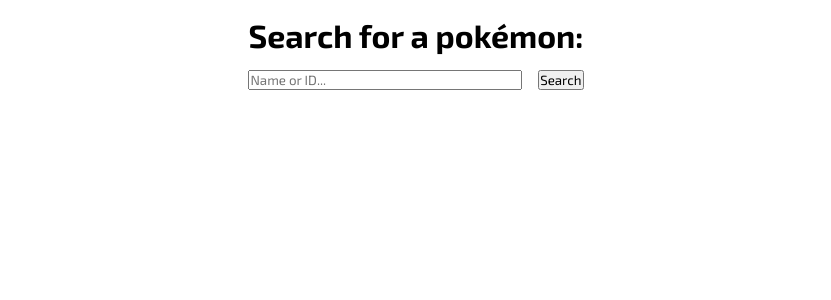
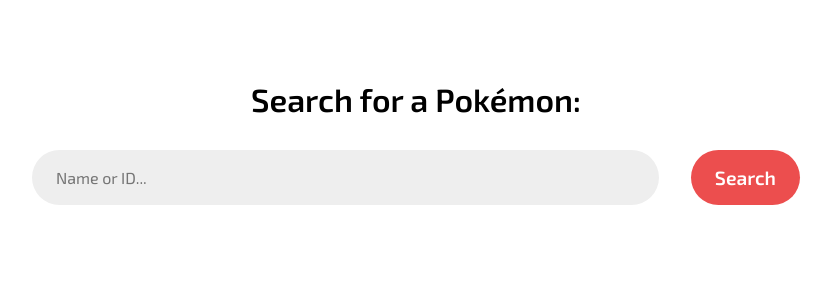
Before and after one commit to mikaelalundstrom/poke-stats, a React (Vite) app: page / in a window 1280 px wide. Shown: the top 300 px of the page, without its empty margins (224-1055 px from the left). Built offline with nearby package versions, Linux system fonts and the light colour scheme.

Commit message:
css styling

```diff
--- a/index.html
+++ b/index.html
@@ -3,6 +3,11 @@
   <head>
     <meta charset="UTF-8" />
     <meta name="viewport" content="width=device-width, initial-scale=1.0" />
+    <link
+      rel="shortcut icon"
+      href="https://raw.githubusercontent.com/PokeAPI/sprites/master/sprites/items/poke-ball.png"
+      type="image/x-icon"
+    />
     <title>PokéStats</title>
   </head>
   <body>
--- a/src/App.tsx
+++ b/src/App.tsx
@@ -30,19 +30,19 @@
                 pokemon.name,
                 pokemon.id,
                 pokemon.types.join(", "),
-                `${pokemon.height * 0.1}m`,
-                `${pokemon.weight}kg`,
+                `${pokemon.height / 10}m`,
+                `${pokemon.weight / 10}kg`,
               ]}
             />
           </div>
           <h2>Base Stats</h2>
           <Table
-            headings={pokemon.stats.map((stat) => stat.name.replace("-", " "))}
+            headings={pokemon.stats.map((stat) => stat.name.replace("special-", "Sp. "))}
             data={pokemon.stats.map((stat) => stat.stat)}
           />
         </article>
       ) : (
-        <h2>{searchMsg}</h2>
+        <h2 className="search-message">{searchMsg}</h2>
       )}
     </main>
   );
--- a/src/Components/SearchForm.tsx
+++ b/src/Components/SearchForm.tsx
@@ -12,7 +12,7 @@
     e.preventDefault();
     try {
       setIsLoading(true);
-      setSearchMsg("Loading");
+      setSearchMsg("Loading...");
       const form = e.target as HTMLFormElement;
       const searchInput = form.searchInput.value as HTMLInputElement;
 
@@ -26,7 +26,6 @@
         throw new Error("Something went wrong during search");
       } else {
         const data = await response.json();
-        console.log(data);
 
         const typesArr: string[] = [];
         data.types.forEach((type: { type: { name: string } }) => {
@@ -37,7 +36,6 @@
         data.stats.forEach((stat: { stat: { name: string }; base_stat: number }) => {
           statsArr.push({ name: stat.stat.name, stat: stat.base_stat.toString() });
         });
-        console.log(statsArr);
 
         setPokemon({
           name: data.name,
@@ -67,7 +65,7 @@
   return (
     <form onSubmit={handleSearch} className="search-form">
       <label htmlFor="searchInput">
-        <h1>Search for a pokémon:</h1>
+        <h1>Search for a Pokémon:</h1>
       </label>
       <div>
         <input id="searchInput" type="text" placeholder="Name or ID..." required />
--- a/src/Components/Table.tsx
+++ b/src/Components/Table.tsx
@@ -5,7 +5,7 @@
 
 function Table({ headings, data }: IProps) {
   return (
-    <table>
+    <table className="table">
       <thead>
         <tr>
           {headings.map((heading: string, i: number) => (
--- a/src/css/App.css
+++ b/src/css/App.css
@@ -1,6 +1,63 @@
 main {
   display: flex;
   flex-direction: column;
-  gap: 1rem;
-  padding: 1rem;
+  gap: 5rem;
+  padding: 5rem 1rem;
+  width: 100%;
+
+  .result {
+    display: flex;
+    flex-direction: column;
+    gap: 1rem;
+    animation: fadein-slidein 0.7s;
+
+    div {
+      display: flex;
+      gap: 2rem;
+
+      figure {
+        width: 7rem;
+        height: 7rem;
+        background-color: #eee;
+        aspect-ratio: 1;
+        display: flex;
+        justify-content: center;
+        align-items: center;
+
+        img {
+          width: 96px;
+          height: 96px;
+        }
+      }
+    }
+  }
+
+  h2 {
+    font-weight: 600;
+    padding-top: 1rem;
+
+    &.search-message {
+      text-align: center;
+    }
+  }
 }
+
+@keyframes fadein {
+  from {
+    opacity: 0;
+  }
+  to {
+    opacity: 1;
+  }
+}
+
+@keyframes fadein-slidein {
+  from {
+    opacity: 0;
+    transform: translateY(3rem);
+  }
+  to {
+    opacity: 1;
+    transform: translateY(0);
+  }
+}
--- a/src/css/SearchForm.css
+++ b/src/css/SearchForm.css
@@ -1,14 +1,46 @@
 form.search-form {
   display: flex;
   flex-direction: column;
-  gap: 1rem;
+  gap: 2rem;
+
+  h1 {
+    font-weight: 600;
+    text-align: center;
+  }
 
   div {
     display: flex;
-    gap: 1rem;
+    gap: 2rem;
 
     input {
       flex: 1;
+      font-size: 1rem;
+      padding: 1rem 1.5rem;
+      border-radius: 5rem;
+      border: none;
+      background-color: #eee;
+
+      &:focus {
+        outline: #9c9c9c 2px solid;
+      }
+    }
+
+    button {
+      font-size: 1.2rem;
+      padding: 1rem 1.5rem;
+      border-radius: 5rem;
+      border: none;
+      background-color: var(--primary-color);
+      color: white;
+      font-weight: 600;
+      cursor: pointer;
+      transform: scale(1);
+      transition: all 0.3s;
+
+      &:hover {
+        transform: scale(1.1);
+        background-color: var(--primary-color-dark);
+      }
     }
   }
 }
--- a/src/css/Table.css
+++ b/src/css/Table.css
@@ -0,0 +1,25 @@
+table.table {
+  width: 100%;
+  text-align: left;
+  border-style: hidden;
+  border-collapse: collapse;
+
+  th,
+  td {
+    padding: 0.5rem 1rem;
+    border: 2px solid white;
+    width: 10%;
+    text-transform: capitalize;
+  }
+
+  th {
+    background-color: #eee;
+    height: 3rem;
+    font-weight: 600;
+  }
+
+  td {
+    background-color: #eee;
+    height: 4rem;
+  }
+}
--- a/src/css/index.css
+++ b/src/css/index.css
@@ -2,6 +2,11 @@
 @import "App.css";
 @import "SearchForm.css";
 @import "Table.css";
+
+:root {
+  --primary-color: #ec4e4e;
+  --primary-color-dark: #bb3030;
+}
 
 * {
   margin: 0;
@@ -10,8 +15,7 @@
   font-family: "Exo 2", sans-serif;
 }
 
-body {
-  display: flex;
-  justify-content: center;
-  align-items: center;
+#root {
+  margin: 0 auto;
+  max-width: 50rem;
 }
```
